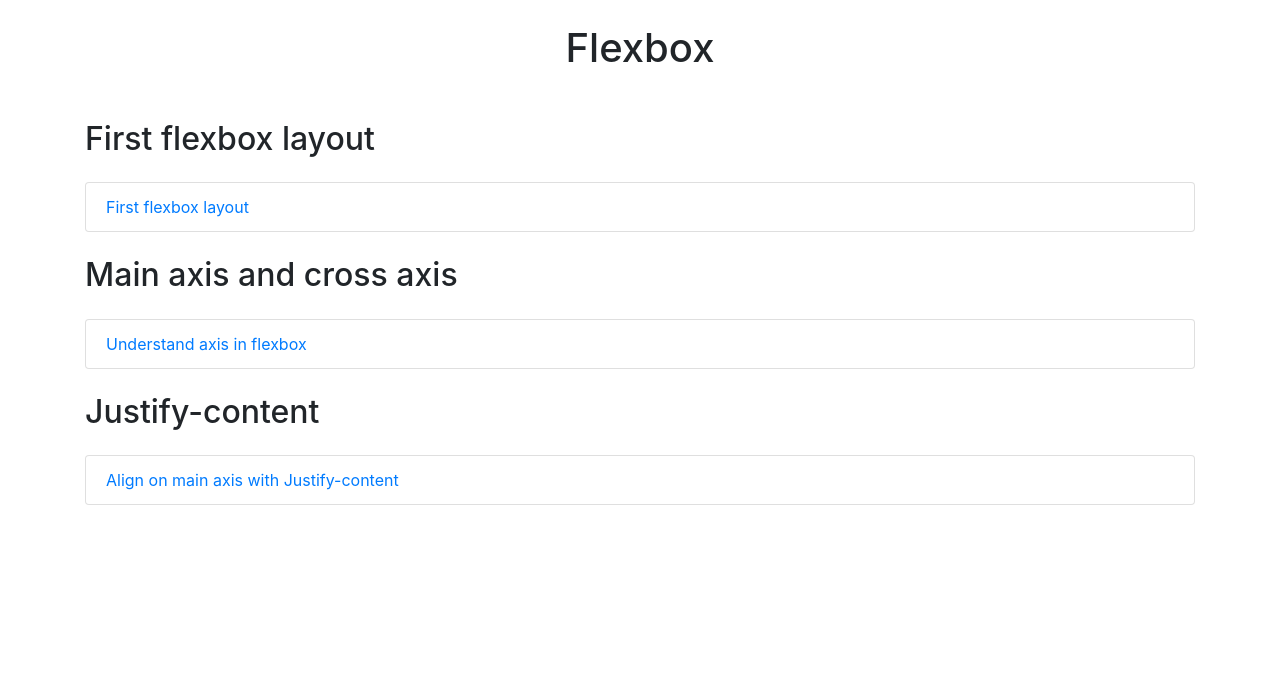
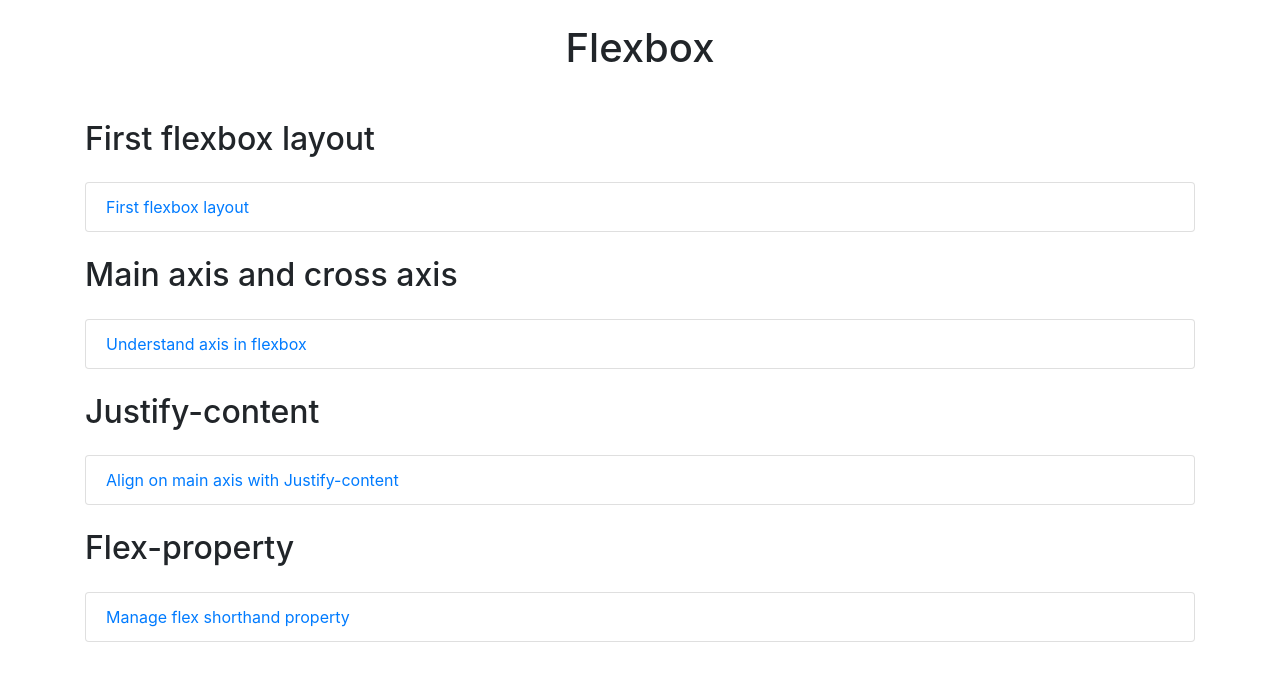
Before and after one commit to luctst/Flexbox-Tips, a plain HTML site: page index.html in a window 1280 px wide. Drawn offline with nearby package versions, Linux system fonts and the light colour scheme.

Commit message:
flex-property
Add flex-property on landing pages

```diff
--- a/index.html
+++ b/index.html
@@ -26,6 +26,10 @@
           <ul class="list-group mb-4">
             <li class="list-group-item"><a href="justify-content/index.html">Align on main axis with Justify-content</a></li>
           </ul>
+          <h2 class="mt-4 mb-4">Flex-property</h2>
+          <ul class="list-group mb-4">
+            <li class="list-group-item"><a href="flex-property/index.html">Manage flex shorthand property</a></li>
+          </ul>
         </div>
       </div>
     </div>
```
